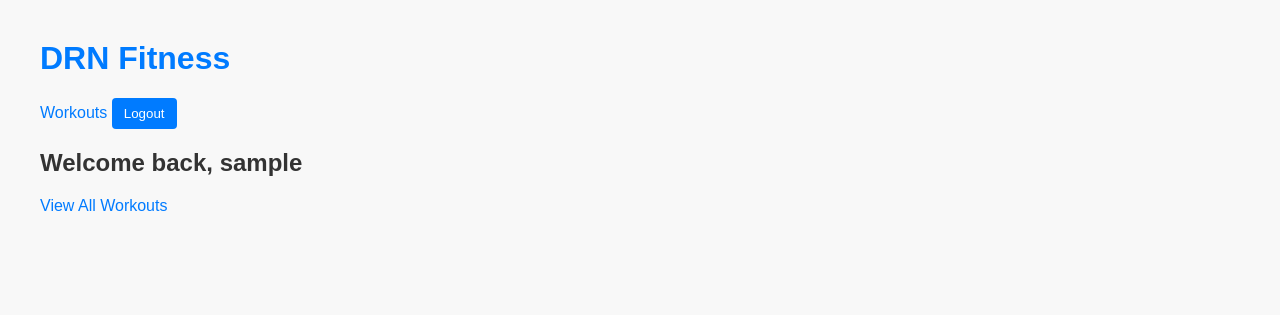
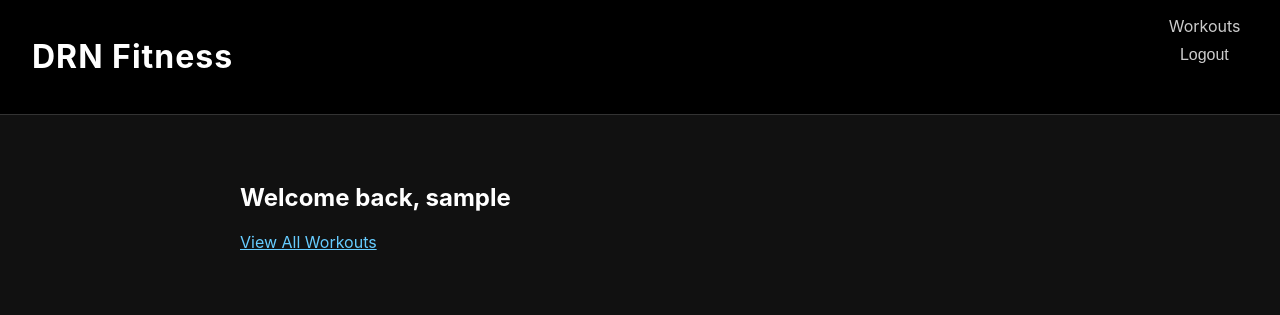
Before and after one commit to danielsangronis1386/django-crud-app-lab, a Django app: page / in a window 1280 px wide. Shown: the top 315 px of the page. Run offline with Django 5.2, Linux system fonts and the light colour scheme; the visitor is signed in with stand-in values (Sample User, id 1).

Commit message:
ccs style

```diff
--- a/drnlog/workouts/static/css/style.css
+++ b/drnlog/workouts/static/css/style.css
@@ -1,31 +1,90 @@
+
 body {
-    background-color: #f8f8f8;
-    font-family: Arial, sans-serif;
-    margin: 40px;
+    font-family: 'Inter', Arial, sans-serif;
+    background-color: #111;
+    color: #eee;
+    margin: 0;
+    padding: 0;
 }
 
-h1, h2 {
-    color: #333;
+header {
+    background-color: #000;
+    border-bottom: 1px solid #333;
+    padding: 1rem 2rem;
+    display: flex;
+    justify-content: space-between;
+    align-items: center;
+}
+
+.nav-container {
+    display: flex;
+    justify-content: space-between;
+    width: 100%;
+}
+
+h1 a {
+    color: #fff;
+    text-decoration: none;
+    letter-spacing: 1px;
+}
+
+nav a {
+    color: #ccc;
+    text-decoration: none;
+    margin-left: 1.5rem;
+    transition: color 0.2s ease;
+}
+
+nav a:hover {
+    color: #fff;
+}
+
+.logout-btn {
+    background: none;
+    border: none;
+    color: #ccc;
+    cursor: pointer;
+    font-size: 1rem;
+    margin-left: 1rem;
+}
+
+.logout-btn:hover {
+    color: #fff;
+}
+
+main {
+    padding: 3rem;
+    max-width: 800px;
+    margin: 0 auto;
 }
 
 a {
-    color: #007bff;
-    text-decoration: none;
-}
-
-a:hover {
-    text-decoration: underline;
+    color: #66ccff;
 }
 
 button {
-    background-color: #007bff;
-    color: white;
+    background-color: #66ccff;
+    color: #111;
     border: none;
-    padding: 8px 12px;
-    border-radius: 4px;
+    padding: 0.6rem 1.2rem;
+    border-radius: 5px;
     cursor: pointer;
 }
 
 button:hover {
-    background-color: #0056b3;
+    background-color: #33aaff;
 }
+
+input, textarea, select {
+    width: 100%;
+    padding: 0.5rem;
+    margin: 0.5rem 0;
+    border: 1px solid #333;
+    border-radius: 4px;
+    background-color: #222;
+    color: #eee;
+}
+
+h1, h2, h3 {
+    color: #fff;
+}
--- a/drnlog/workouts/templates/base.html
+++ b/drnlog/workouts/templates/base.html
@@ -1,32 +1,33 @@
+{% load static %}
 <!DOCTYPE html>
 <html lang="en">
 <head>
-    {% load static %}
     <meta charset="UTF-8">
-    <meta name="viewport" content="width=device-width, initial-scale=1.0">
     <title>DRN Fitness</title>
-    <link rel="stylesheet" href="{% static 'css/style.css'%}">
+    <link rel="stylesheet" href="{% static 'css/style.css' %}">
 </head>
 <body>
     <header>
-        <h1><a href="{% url 'home' %}">DRN Fitness</a></h1>
+        <div class="nav-container">
+            <h1><a href="{% url 'workout_list' %}">DRN Fitness</a></h1>
             <nav>
                 {% if user.is_authenticated %}
                     <a href="{% url 'workout_list' %}">Workouts</a>
-                <form method="post" action="{% url 'logout' %}" style="display:inline">
+                    <form method="post" action="{% url 'logout' %}">
                         {% csrf_token %}
-                    <button type="submit">Logout</button>
+                        <button type="submit" class="logout-btn">Logout</button>
                     </form>
                 {% else %}
                     <a href="{% url 'home' %}">Login</a>
                     <a href="{% url 'signup' %}">Signup</a>
                 {% endif %}
             </nav>
+        </div>
     </header>
 
     <main>
-        {% block content %}{% endblock %}
+        {% block content %}
+        {% endblock %}
     </main>
-
 </body>
 </html>
```
Lines whose indentation alone changed are shown as unchanged.
